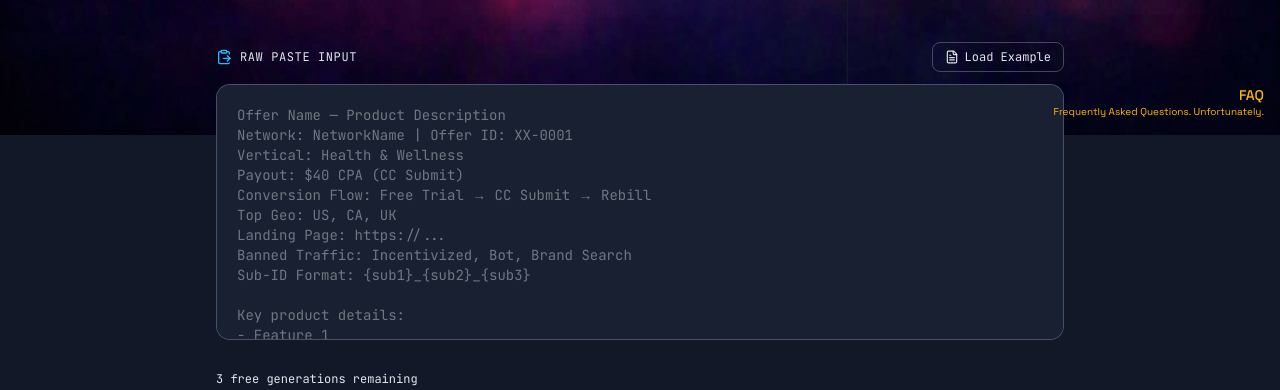
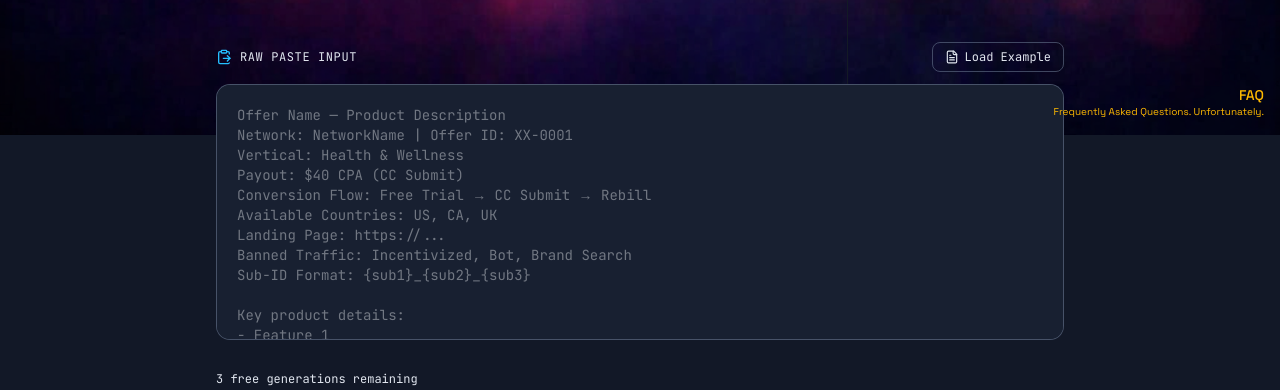
Before and after one commit to Sinsuenos/Nectra-Affiliate-Creator-Engine, a Next.js app: page /generator in a window 1280 px wide. Shown: the part 665-1055 px from the top of the page. Built offline with nearby package versions, Linux system fonts and the light colour scheme.

Commit message:
fix: rename "Top Geo" field label to "Available Countries"

```diff
--- a/src/app/generator/page.tsx
+++ b/src/app/generator/page.tsx
@@ -258,7 +258,7 @@ export default function GeneratorPage() {
               value={pasteText}
               onChange={(e) => setPasteText(e.target.value)}
               className="w-full h-56 sm:h-64 rounded-xl border border-border/60 bg-surface text-foreground/80 font-mono text-sm p-5 resize-none focus:outline-none focus:ring-1 focus:ring-electric/30"
-              placeholder={"Offer Name — Product Description\nNetwork: NetworkName | Offer ID: XX-0001\nVertical: Health & Wellness\nPayout: $40 CPA (CC Submit)\nConversion Flow: Free Trial → CC Submit → Rebill\nTop Geo: US, CA, UK\nLanding Page: https://...\nBanned Traffic: Incentivized, Bot, Brand Search\nSub-ID Format: {sub1}_{sub2}_{sub3}\n\nKey product details:\n- Feature 1\n- Feature 2\n- Target audience: ...\n- Unique angle: ..."}
+              placeholder={"Offer Name — Product Description\nNetwork: NetworkName | Offer ID: XX-0001\nVertical: Health & Wellness\nPayout: $40 CPA (CC Submit)\nConversion Flow: Free Trial → CC Submit → Rebill\nAvailable Countries: US, CA, UK\nLanding Page: https://...\nBanned Traffic: Incentivized, Bot, Brand Search\nSub-ID Format: {sub1}_{sub2}_{sub3}\n\nKey product details:\n- Feature 1\n- Feature 2\n- Target audience: ...\n- Unique angle: ..."}
             />
           </motion.div>
 
--- a/src/lib/generator-toolkit.ts
+++ b/src/lib/generator-toolkit.ts
@@ -9,7 +9,7 @@ export const DEMO_PASTE =
   "Vertical: Dating / Mature\n" +
   "Payout: $55 CPA (CC Submit)\n" +
   "Conversion Flow: Free Account Registration → CC Age Verification → $1 Trial → Rebill $49.99/mo\n" +
-  "Top Geo: US, CA, UK, AU, NZ\n" +
+  "Available Countries: US, CA, UK, AU, NZ\n" +
   "Landing Page: https://example.com/offer/cozy50\n" +
   "Banned Traffic: Incentivized, Bot, Brand Search, Email Spam, Craigslist, Craigslist-adjacent, Social Sprinkling\n" +
   "Sub-ID Format: {sub1}_{sub2}_{sub3}\n\n" +
--- a/src/lib/offer-parser.ts
+++ b/src/lib/offer-parser.ts
@@ -50,7 +50,7 @@ const FIELD_DEFS: FieldDef[] = [
   },
   {
     key: "top_geo",
-    label: "Top Geo",
+    label: "Available Countries",
     aliases: ["top geo", "geo", "geos", "countries", "target countries", "accepted countries", "allowed countries", "available countries"],
     patterns: [new RegExp(`^${LABEL_PREFIX}(?:(?:top[\\s_-]?)?(?:geo|geos)|target[\\s_-]?countries|accepted[\\s_-]?countries|allowed[\\s_-]?countries|available[\\s_-]?countries)[\\s:#|=\\-]+([^\\n|]+)`, "im")],
   },
```
